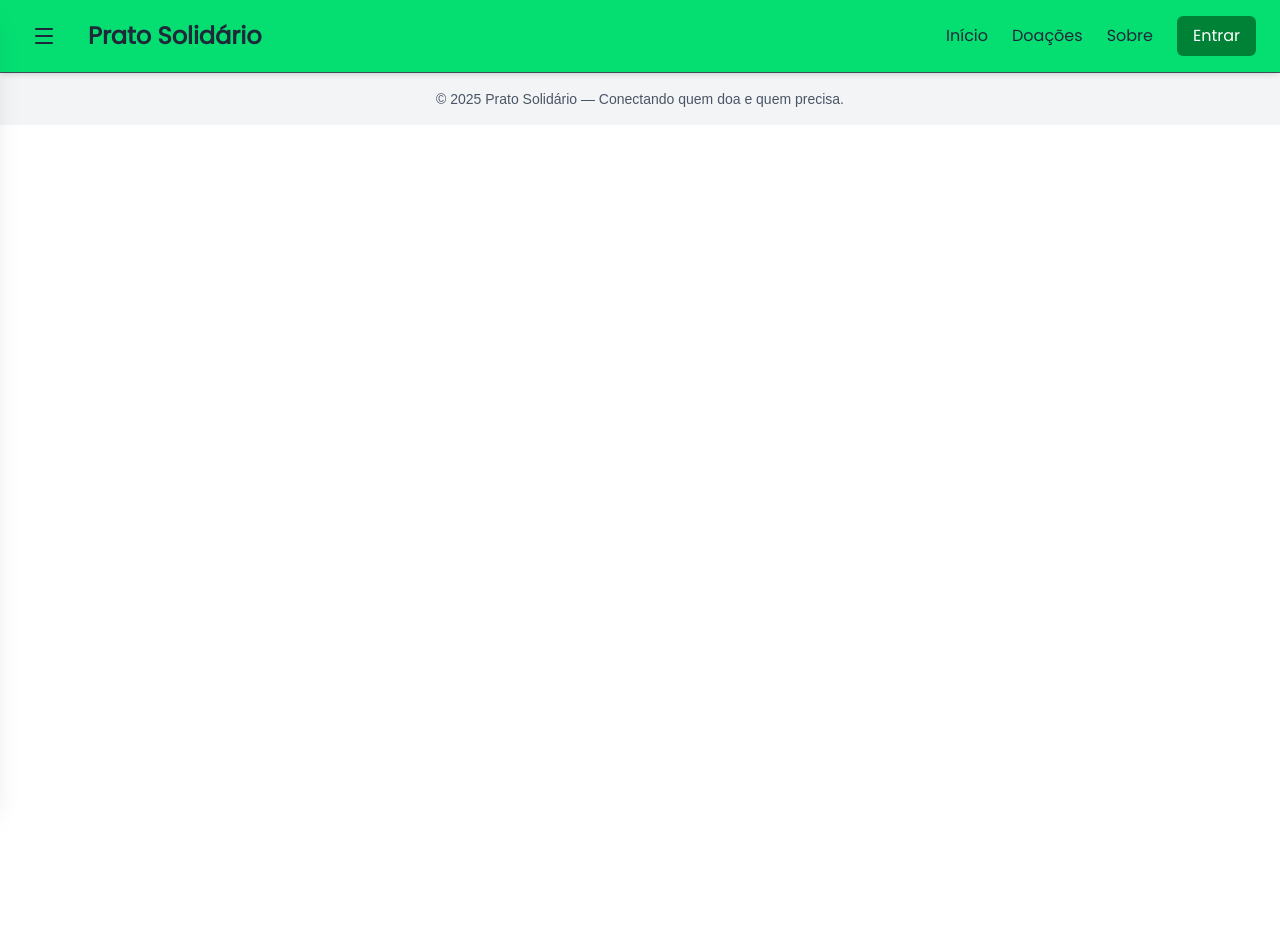
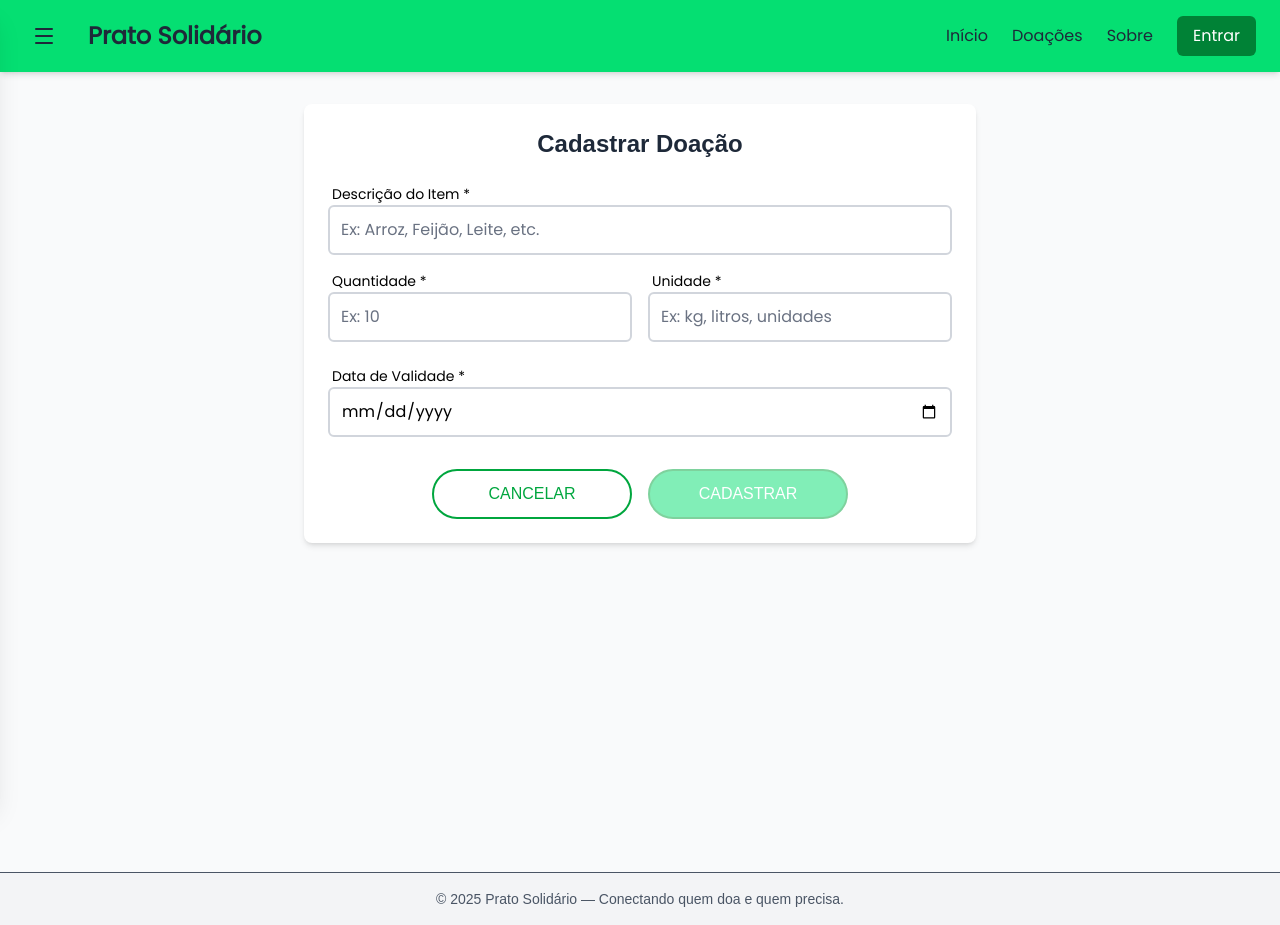
Before and after one commit to JoaoGAvale/Laborat-rio-de-Programa-o-2025.2, a Next.js app: page /cadastro_doacao in a window 1280 px wide. Before the commit the page ends 800 px from the top, so only its background shows below. Built offline with nearby package versions, Linux system fonts and the light colour scheme.

Commit message:
[Elias]feat: implentada a pagina  de cadastra doação

```diff
--- a/src/app/cadastro_doacao/page.js
+++ b/src/app/cadastro_doacao/page.js
@@ -1,6 +1,158 @@
 'use client'
-import React from "react";
+import React, { useState } from "react";
+import { TextInput } from "../components/TextInput";
+import { useAlert } from "../context/AlertContext";
+import { useRouter } from "next/navigation";
 
-export default function RegisterDonationPage(){
-    return(<div/>)
+export default function RegisterDonationPage() {
+    const [descricao, setDescricao] = useState("");
+    const [quantidade, setQuantidade] = useState("");
+    const [unidade, setUnidade] = useState("");
+    const [validade, setValidade] = useState("");
+    const { showAlert } = useAlert();
+    const router = useRouter();
+
+    const handleSubmit = () => {
+        // Validação básica
+        if (!descricao || !quantidade || !unidade || !validade) {
+            showAlert({
+                isError: true,
+                topMessage: "Erro!",
+                bottomMessage: "Erro ao cadastrar doação. Preencha todos os campos obrigatórios.",
+            });
+            return;
+        }
+
+        // Validação de quantidade
+        if (isNaN(quantidade) || parseInt(quantidade) <= 0) {
+            showAlert({
+                isError: true,
+                topMessage: "Erro!",
+                bottomMessage: "Erro ao cadastrar doação. A quantidade deve ser um número positivo.",
+            });
+            return;
+        }
+
+        // Aqui você implementaria a lógica para salvar a doação
+        const doacao = {
+            descricao,
+            quantidade: parseInt(quantidade),
+            unidade,
+            validade
+        };
+
+        console.log("Doação cadastrada:", doacao);
+
+        // Mostrar alerta de sucesso
+        showAlert({
+            isError: false,
+            topMessage: "Sucesso!",
+            bottomMessage: "Doação cadastrada com sucesso.",
+        });
+
+        // Limpar formulário após cadastro
+        setDescricao("");
+        setQuantidade("");
+        setUnidade("");
+        setValidade("");
+
+        // Redirecionar para a página inicial após sucesso
+        setTimeout(() => {
+            router.push('/inicio');
+        }, 2000);
+    };
+
+    const handleCancel = () => {
+        // Verifica se há dados preenchidos antes de cancelar
+        if (descricao || quantidade || unidade || validade) {
+            showAlert({
+                isError: false,
+                topMessage: "Aviso",
+                bottomMessage: "Cadastro cancelado. Os dados preenchidos foram descartados.",
+            });
+        }
+
+        // Limpar formulário
+        setDescricao("");
+        setQuantidade("");
+        setUnidade("");
+        setValidade("");
+
+        // Redirecionar para a página inicial
+        router.push('/inicio');
+    };
+
+    const isFormValid = descricao && quantidade && unidade && validade;
+
+    return (
+        <div className="min-h-screen bg-gray-50 py-8 px-4">
+            <div className="max-w-2xl mx-auto bg-white rounded-lg shadow-md p-6">
+                <h1 className="text-2xl font-bold text-gray-800 mb-6 text-center">
+                    Cadastrar Doação
+                </h1>
+
+                <div className="space-y-6">
+                    {/* Descrição */}
+                    <TextInput
+                        label="Descrição do Item *"
+                        placeholder="Ex: Arroz, Feijão, Leite, etc."
+                        value={descricao}
+                        setValue={setDescricao}
+                        className="mb-4"
+                    />
+
+                    {/* Quantidade e Unidade em linha */}
+                    <div className="flex gap-4 max-w-[720px]">
+                        <div className="flex-1">
+                            <TextInput
+                                label="Quantidade *"
+                                placeholder="Ex: 10"
+                                value={quantidade}
+                                setValue={setQuantidade}
+                                type="number"
+                            />
+                        </div>
+                        <div className="flex-1">
+                            <TextInput
+                                label="Unidade *"
+                                placeholder="Ex: kg, litros, unidades"
+                                value={unidade}
+                                setValue={setUnidade}
+                            />
+                        </div>
+                    </div>
+
+                    {/* Validade */}
+                    <TextInput
+                        label="Data de Validade *"
+                        placeholder="DD/MM/AAAA"
+                        value={validade}
+                        setValue={setValidade}
+                        type="date"
+                    />
+
+                    {/* Botões */}
+                    <div className="flex gap-4 justify-center mt-8">
+                        <button
+                            className="bg-white px-5 border-2 border-green-600 rounded-full w-[200px] h-[50px] text-green-600 cursor-pointer hover:bg-green-50 transition-colors"
+                            onClick={handleCancel}
+                        >
+                            CANCELAR
+                        </button>
+                        <button
+                            className={`bg-green-400 px-5 border-2 border-green-600 rounded-full w-[200px] h-[50px] text-white transition-colors ${
+                                !isFormValid
+                                    ? "opacity-50 cursor-not-allowed"
+                                    : "cursor-pointer hover:bg-green-500"
+                            }`}
+                            onClick={handleSubmit}
+                            disabled={!isFormValid}
+                        >
+                            CADASTRAR
+                        </button>
+                    </div>
+                </div>
+            </div>
+        </div>
+    );
 }
```
